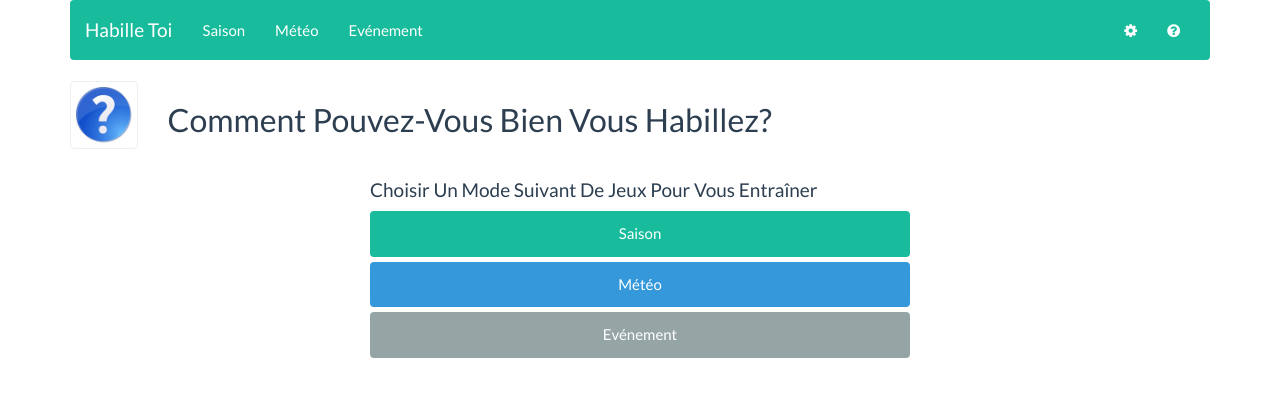
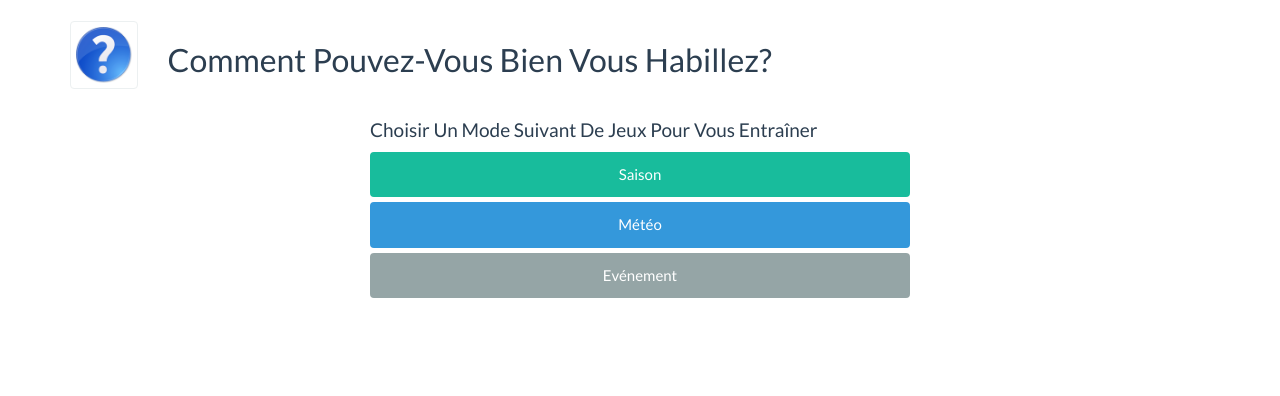
Before and after one commit to GaranceV/ceihm-habille-toi, a website: page app/index.html at #/saison in a window 1280 px wide. Drawn offline with nearby package versions, Linux system fonts and the light colour scheme; some packages are replaced by stand-ins of ours; files that its build step writes are made by us from their sources.

Commit message:
idea files

```diff
--- a/app/index.html
+++ b/app/index.html
@@ -26,34 +26,35 @@
 
     <!-- Add your site or application content here -->
     <div class="container">
-      <div class="header">
-        <nav class="navbar navbar-inverse">
-          <div class="container-fluid">
-            <div class="navbar-header">
-              <button type="button" class="navbar-toggle collapsed" data-toggle="collapse" data-target="#bs-example-navbar-collapse-2">
-                <span class="sr-only">Toggle navigation</span>
-                <span class="icon-bar"></span>
-                <span class="icon-bar"></span>
-                <span class="icon-bar"></span>
-              </button>
-              <a class="navbar-brand" href="#/">Habille Toi</a>
-            </div>
+      <!--<div class="header">-->
+        <!--<nav class="navbar navbar-inverse">-->
+          <!--<div class="container-fluid">-->
+            <!--<div class="navbar-header">-->
+              <!--<button type="button" class="navbar-toggle collapsed" data-toggle="collapse" data-target="#bs-example-navbar-collapse-2">-->
+                <!--<span class="sr-only">Toggle navigation</span>-->
+                <!--<span class="icon-bar"></span>-->
+                <!--<span class="icon-bar"></span>-->
+                <!--<span class="icon-bar"></span>-->
+              <!--</button>-->
+              <!--<a class="navbar-brand" href="#/">Habille Toi</a>-->
+            <!--</div>-->
 
-            <div class="collapse navbar-collapse" id="bs-example-navbar-collapse-2">
-              <ul class="nav navbar-nav">
-                <li><a href="/#/saison">Saison</a></li>
-                <li><a href="/#/meteo">Météo</a></li>
-                <li><a href="/#/evenment">Evénement</a></li>
-              </ul>
+            <!--<div class="collapse navbar-collapse" id="bs-example-navbar-collapse-2">-->
+              <!--<ul class="nav navbar-nav">-->
+                <!--<li><a href="/#/saison">Saison</a></li>-->
+                <!--<li><a href="/#/meteo">Météo</a></li>-->
+                <!--<li><a href="/#/evenment">Evénement</a></li>-->
+              <!--</ul>-->
 
-              <ul class="nav navbar-nav navbar-right">
-                <li><a href="/#/params"><i class="fa fa-cog"></i></a></li>
-                <li><a href="/#/question"><i class="fa fa-question-circle"></i></a></li>
-              </ul>
-            </div>
-          </div>
-        </nav>
-      </div>
+              <!--<ul class="nav navbar-nav navbar-right">-->
+                <!--<li><a href="/#/params"><i class="fa fa-cog"></i></a></li>-->
+                <!--<li><a href="/#/question"><i class="fa fa-question-circle"></i></a></li>-->
+              <!--</ul>-->
+            <!--</div>-->
+          <!--</div>-->
+        <!--</nav>-->
+      <!--</div>-->
+      <br/>
 
       <div ng-view=""></div>
       <!-- Views-->
@@ -96,7 +97,7 @@
         <script src="scripts/controllers/saison.js"></script>
         <script src="scripts/controllers/meteo.js"></script>
         <script src="scripts/controllers/mannequin.js"></script>
-    <script src="scripts/controllers/habille.js"></script>
+        <script src="scripts/controllers/habille.js"></script>
 
         <script src="scripts/services/services.js"></script>
         <!-- endbuild -->
```
Also changed, not shown: app/views/saison.html (+1 -1 lines).
